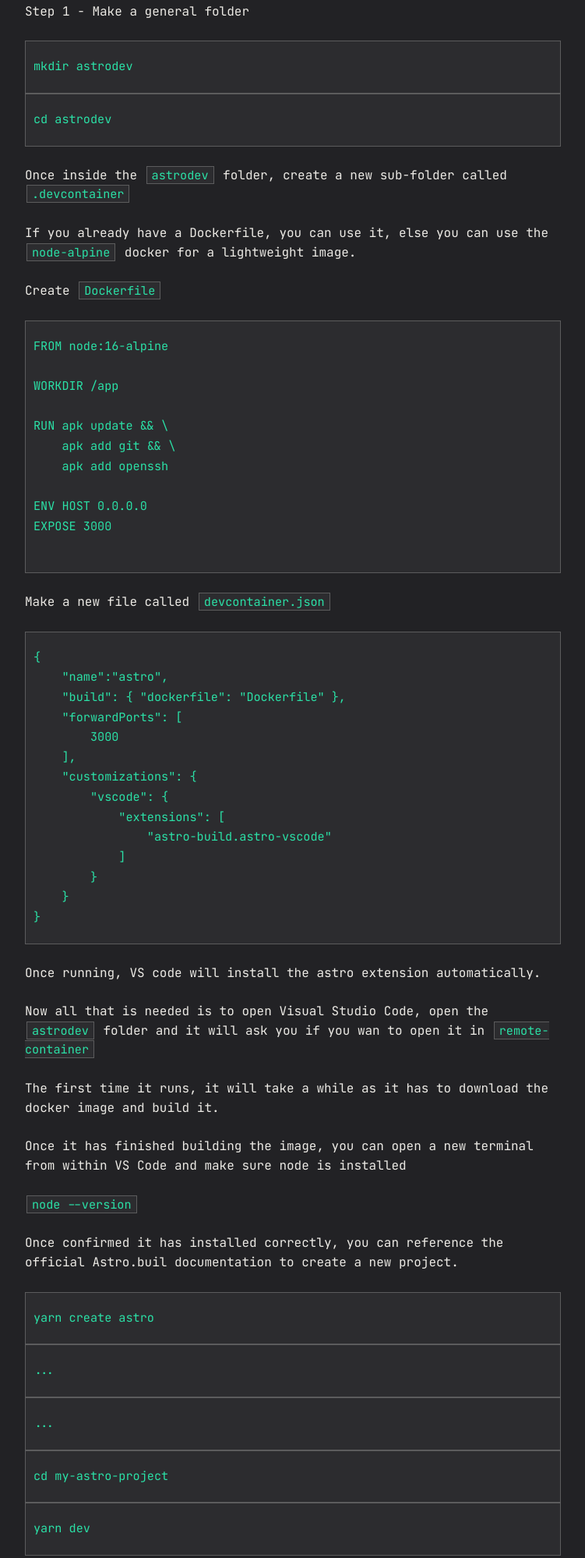
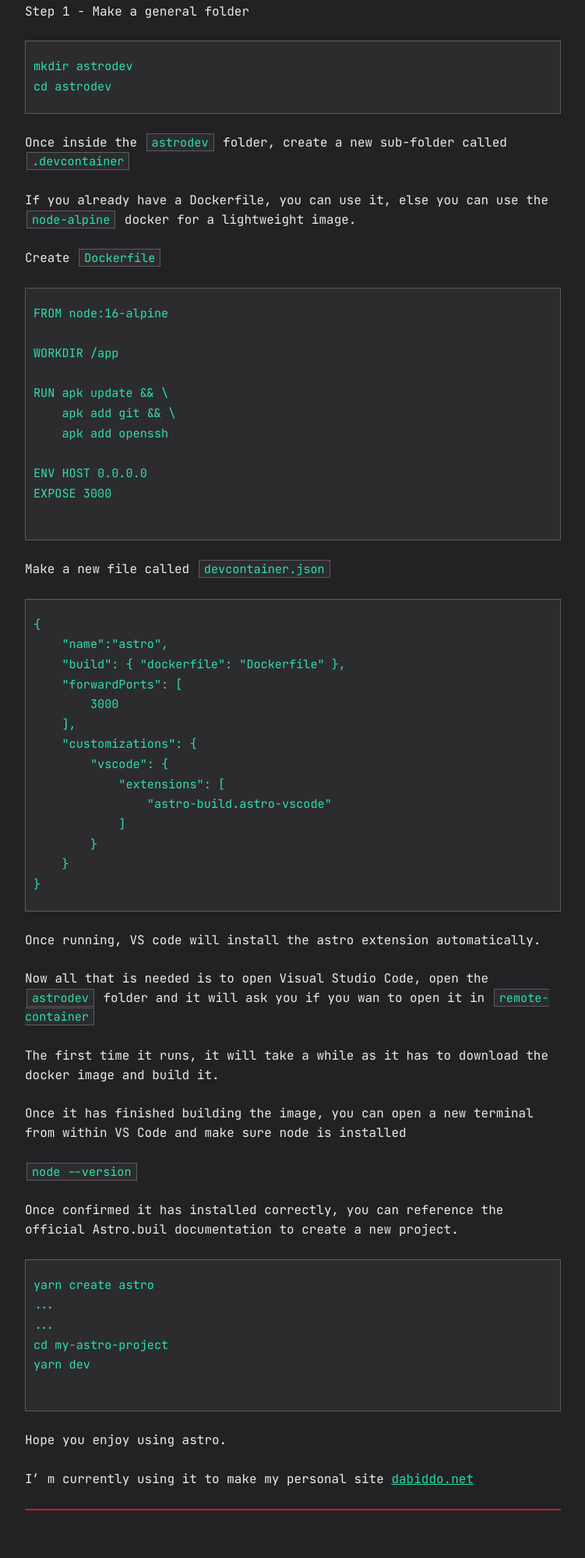
Before and after one commit to dabiddo/dabiddo.net, an Astro site: page /blog/easy-astro-enviroment in a window 1280 px wide. Shown: the part 791-2789 px from the top of the page at 78% size, without its empty margins (264-1015 px from the left). Built offline with nearby package versions, Linux system fonts and the light colour scheme; Astro itself is replaced by a stand-in of ours; code samples lack their colours.

Commit message:
fix: post MD and img source

````diff
--- a/src/content/blog/easy-astro-enviroment.md
+++ b/src/content/blog/easy-astro-enviroment.md
@@ -4,7 +4,7 @@ title: 'Easy Astro enviroment with VS Remote-Containers'
 description: 'Using vscode remote-containers for astro.build enviroment'
 pubDate: 2022-09-03
 image:
-    url: 'https://astro.build/assets/blog/astro-1-release-update/cover.jpeg'
+    url: 'https://media.publit.io/file/Yamazaki.png'
     alt: 'Astro is a really cool framework'
 jpn: 'https://qiita.com/dabiddo/items/cbcece76804a827ee4e8'
 author: 'Dabiddo'
@@ -15,10 +15,10 @@ I started using VS remote-containers to test different languages, and I found th
 
 Step 1 - Make a general folder
 
-<div class="mockup-code w-6">
-  <pre data-prefix="$"><code>mkdir astrodev</code></pre>
-  <pre data-prefix="$"><code>cd astrodev</code></pre>
-</div>
+```bash
+mkdir astrodev
+cd astrodev
+```
 
 Once inside the `astrodev` folder, create a new sub-folder called `.devcontainer`
 
@@ -71,13 +71,14 @@ Once it has finished building the image, you can open a new terminal from within
 
 Once confirmed it has installed correctly, you can reference the official Astro.buil documentation to create a new project.
 
-<div class="mockup-code">
-  <pre data-prefix="$"><code>yarn create astro</code></pre>
-  <pre ><code>...</code></pre>
-  <pre ><code>...</code></pre>
-  <pre data-prefix="$"><code>cd my-astro-project</code></pre>
-  <pre data-prefix="$"><code>yarn dev</code></pre>
-</div>
+```bash
+yarn create astro
+...
+...
+cd my-astro-project
+yarn dev
+
+```
 
 Hope you enjoy using astro.
 
````
